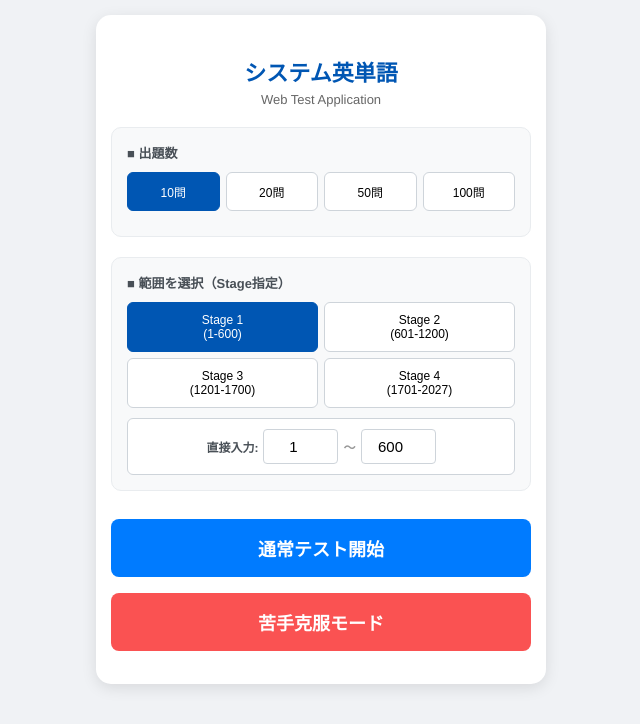
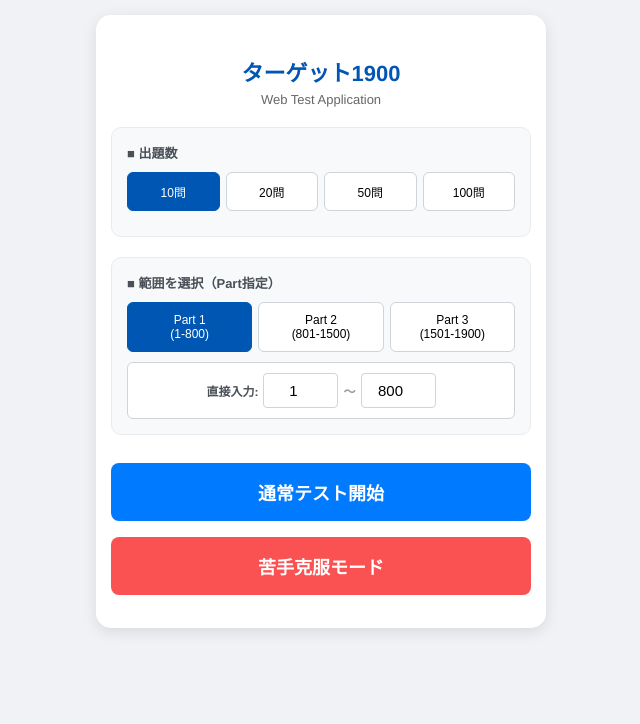
Before and after one commit to jin871/target1900-webtest, a Flask app: page / in a window 1280 px wide. Shown: the top 724 px of the page, without its empty margins (319-959 px from the left). Run offline with Flask 3, Linux system fonts and the light colour scheme.

Commit message:
Update index.html

```diff
--- a/target1900test/templates/index.html
+++ b/target1900test/templates/index.html
@@ -3,7 +3,7 @@
 <head>
     <meta charset="UTF-8">
     <meta name="viewport" content="width=device-width, initial-scale=1.0">
-    <title>システム英単語 Webテスト</title>
+    <title>ターゲット1900 Webテスト</title>
     <style>
         * { box-sizing: border-box; }
         body { font-family: 'Helvetica Neue', Arial, sans-serif; background-color: #f0f2f5; text-align: center; color: #333; margin: 0; padding: 15px; }
@@ -17,7 +17,7 @@
         .setting-box { background: #f8f9fa; padding: 15px; border-radius: 10px; margin-bottom: 20px; text-align: left; border: 1px solid #e9ecef; }
         .setting-title { margin-top: 0; font-weight: bold; color: #495057; font-size: 13px; margin-bottom: 10px; display: block; }
         .select-grid { display: grid; grid-template-columns: repeat(4, 1fr); gap: 6px; margin-bottom: 10px; }
-        .select-grid-2 { display: grid; grid-template-columns: repeat(2, 1fr); gap: 6px; margin-bottom: 10px; }
+        .select-grid-3 { display: grid; grid-template-columns: repeat(3, 1fr); gap: 6px; margin-bottom: 10px; }
         .btn-opt { padding: 10px 2px; font-size: 12px; background-color: #fff; border: 1px solid #ced4da; border-radius: 6px; cursor: pointer; }
         .btn-opt.active { background-color: #0056b3; color: white; border-color: #0056b3; }
         .btn-main { padding: 16px; font-size: 18px; margin: 8px 0; cursor: pointer; border: none; border-radius: 8px; font-weight: bold; width: 100%; }
@@ -57,7 +57,7 @@
 
 <div id="app-container">
     <div id="setup-screen">
-        <h1>システム英単語</h1>
+        <h1>ターゲット1900</h1>
         <div class="subtitle">Web Test Application</div>
 
         <button id="mistake-list-btn" class="btn-action btn-list hidden" onclick="showMistakeScreen()">
@@ -75,18 +75,17 @@
             <input type="hidden" id="question-count" value="10">
         </div>
         <div class="setting-box">
-            <span class="setting-title">■ 範囲を選択（Stage指定）</span>
-            <div class="select-grid-2">
-                <button class="btn-opt stage-btn active" data-start="1" data-end="600" onclick="toggleStageBtn(this)">Stage 1<br>(1-600)</button>
-                <button class="btn-opt stage-btn" data-start="601" data-end="1200" onclick="toggleStageBtn(this)">Stage 2<br>(601-1200)</button>
-                <button class="btn-opt stage-btn" data-start="1201" data-end="1700" onclick="toggleStageBtn(this)">Stage 3<br>(1201-1700)</button>
-                <button class="btn-opt stage-btn" data-start="1701" data-end="2027" onclick="toggleStageBtn(this)">Stage 4<br>(1701-2027)</button>
+            <span class="setting-title">■ 範囲を選択（Part指定）</span>
+            <div class="select-grid-3">
+                <button class="btn-opt stage-btn active" data-start="1" data-end="800" onclick="toggleStageBtn(this)">Part 1<br>(1-800)</button>
+                <button class="btn-opt stage-btn" data-start="801" data-end="1500" onclick="toggleStageBtn(this)">Part 2<br>(801-1500)</button>
+                <button class="btn-opt stage-btn" data-start="1501" data-end="1900" onclick="toggleStageBtn(this)">Part 3<br>(1501-1900)</button>
             </div>
             <div class="custom-inputs">
                 <span>直接入力:</span>
-                <input type="number" id="custom-start" value="1" min="0" max="2027" step="100" oninput="clearStageSelection()" onkeydown="if(event.key === 'Enter') startTest('normal')">
+                <input type="number" id="custom-start" value="1" min="0" max="1900" step="100" oninput="clearStageSelection()" onkeydown="if(event.key === 'Enter') startTest('normal')">
                 <span style="color: #999;">〜</span>
-                <input type="number" id="custom-end" value="600" min="0" max="2027" step="100" oninput="clearStageSelection()" onkeydown="if(event.key === 'Enter') startTest('normal')">
+                <input type="number" id="custom-end" value="800" min="0" max="1900" step="100" oninput="clearStageSelection()" onkeydown="if(event.key === 'Enter') startTest('normal')">
             </div>
         </div>
         <button class="btn-main btn-blue" onclick="startTest('normal')">通常テスト開始</button>
@@ -130,8 +129,9 @@
         updateMistakeCount();
     });
 
+    // 修正：0個の時はボタンを非表示にし、1個以上ある時だけ表示する
     function updateMistakeCount() {
-        let saved = JSON.parse(localStorage.getItem('weak_words') || '[]');
+        let saved = JSON.parse(localStorage.getItem('target1900_weak') || '[]');
         const mistakeBtn = document.getElementById('mistake-list-btn');
         if (saved.length > 0) {
             mistakeBtn.classList.remove('hidden');
@@ -142,7 +142,7 @@
     }
 
     function showMistakeScreen() {
-        let saved = JSON.parse(localStorage.getItem('weak_words') || '[]');
+        let saved = JSON.parse(localStorage.getItem('target1900_weak') || '[]');
         const list = document.getElementById('full-mistake-list');
         const testBtn = document.getElementById('start-weak-test-btn');
         list.innerHTML = '';
@@ -224,7 +224,7 @@
             if(data.error) { alert(data.error); return; }
             words = data.words;
         } else {
-            let saved = JSON.parse(localStorage.getItem('weak_words') || '[]');
+            let saved = JSON.parse(localStorage.getItem('target1900_weak') || '[]');
             if (saved.length === 0) { alert("苦手な単語がありません。"); return; }
             saved.sort(() => Math.random() - 0.5);
             words = saved.slice(0, count);
@@ -256,11 +256,11 @@
         document.getElementById('result-screen').classList.remove('hidden');
         document.getElementById('score-display').innerText = `${words.length}問中 ${correctWords.length}問正解`;
 
-        let saved = JSON.parse(localStorage.getItem('weak_words') || '[]');
+        let saved = JSON.parse(localStorage.getItem('target1900_weak') || '[]');
         let weakDict = {}; saved.forEach(w => weakDict[w.Number] = w);
         incorrectWords.forEach(w => weakDict[w.Number] = w);
         if (currentMode === 'weak') correctWords.forEach(w => { if (weakDict[w.Number]) delete weakDict[w.Number]; });
-        localStorage.setItem('weak_words', JSON.stringify(Object.values(weakDict)));
+        localStorage.setItem('target1900_weak', JSON.stringify(Object.values(weakDict)));
         document.getElementById('saving-text').innerText = "記録を保存しました。";
     }
 
```
